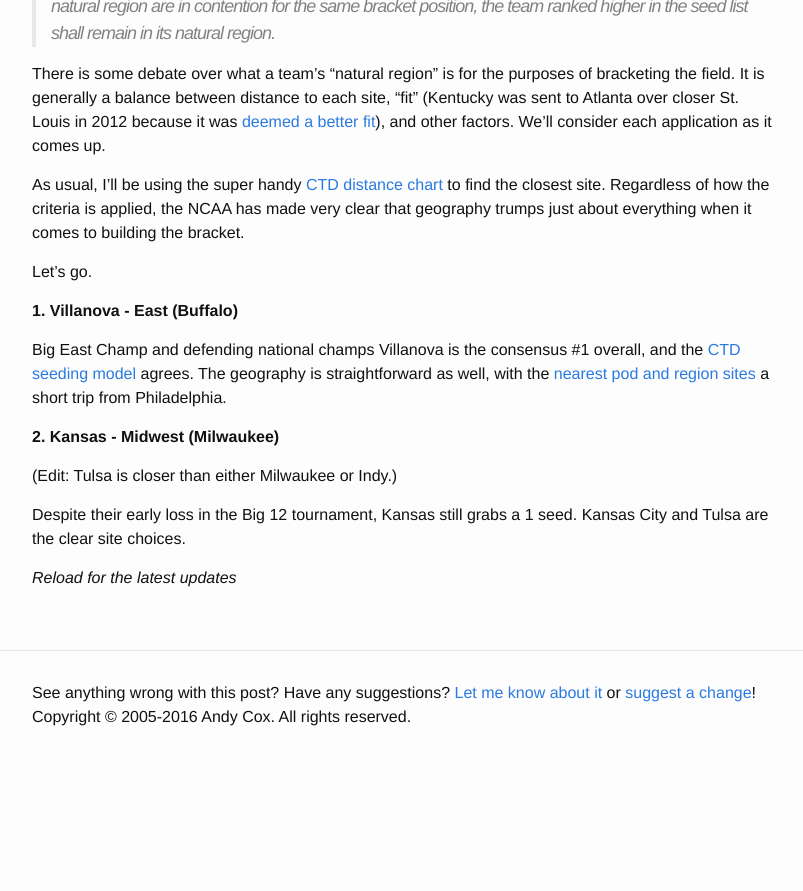
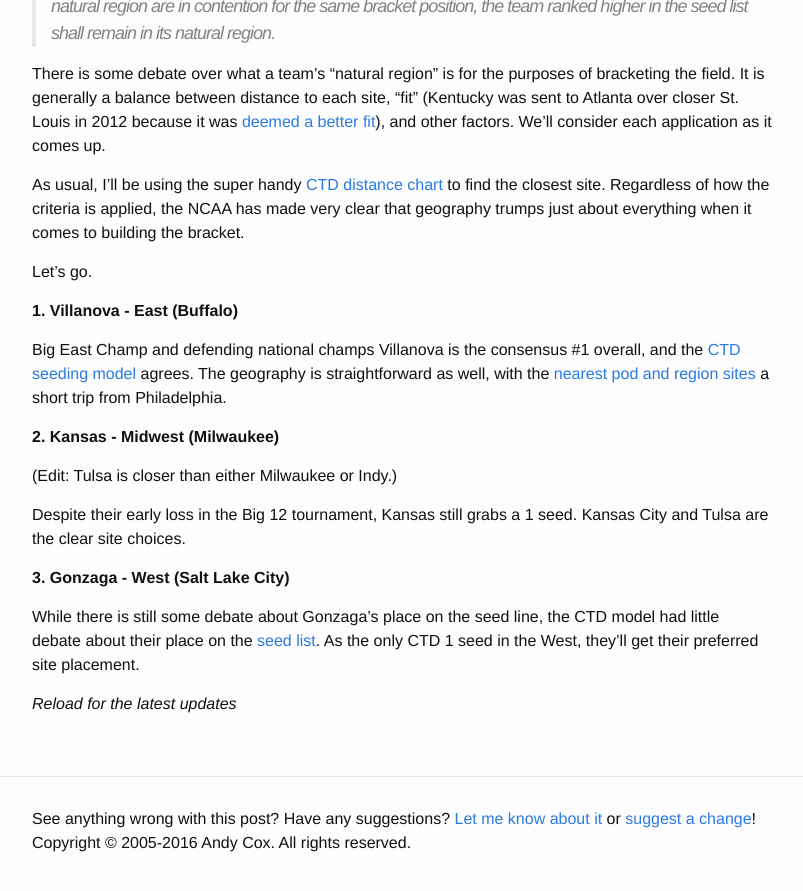
Before and after one commit to crashingthedance/blog.crashingthedance.com, a Jekyll site: the page built from _posts/2017-03-12-mocking_the_bracket_2017_edition.md, in a window 1280 px wide and 900 px high, scrolled down 1788 px. Shown: the top 891 px of the window, without its empty margins (238-1041 px from the left). Built offline with Jekyll 4.4.1, drawn with Linux system fonts in a browser that asks for light colours; before the commit the page ends 2562 px from its top, so only the background shows below that.

Commit message:
Mock bracket 2017 update

```diff
--- a/_posts/2017-03-12-mocking_the_bracket_2017_edition.md
+++ b/_posts/2017-03-12-mocking_the_bracket_2017_edition.md
@@ -123,5 +123,10 @@ a short trip from Philadelphia.
 Despite their early loss in the Big 12 tournament, Kansas still grabs a 1 seed.
 Kansas City and Tulsa are the clear site choices.
 
+**3. Gonzaga - West (Salt Lake City)**
+
+While there is still some debate about Gonzaga's place on the seed line, the CTD
+model had little debate about their place on the [seed list](https://crashingthedance.com/seeding). As the only CTD 1 seed in the West, they'll get their preferred site placement.
+
 <a name='latest'></a>
 *Reload for the latest updates*
```
